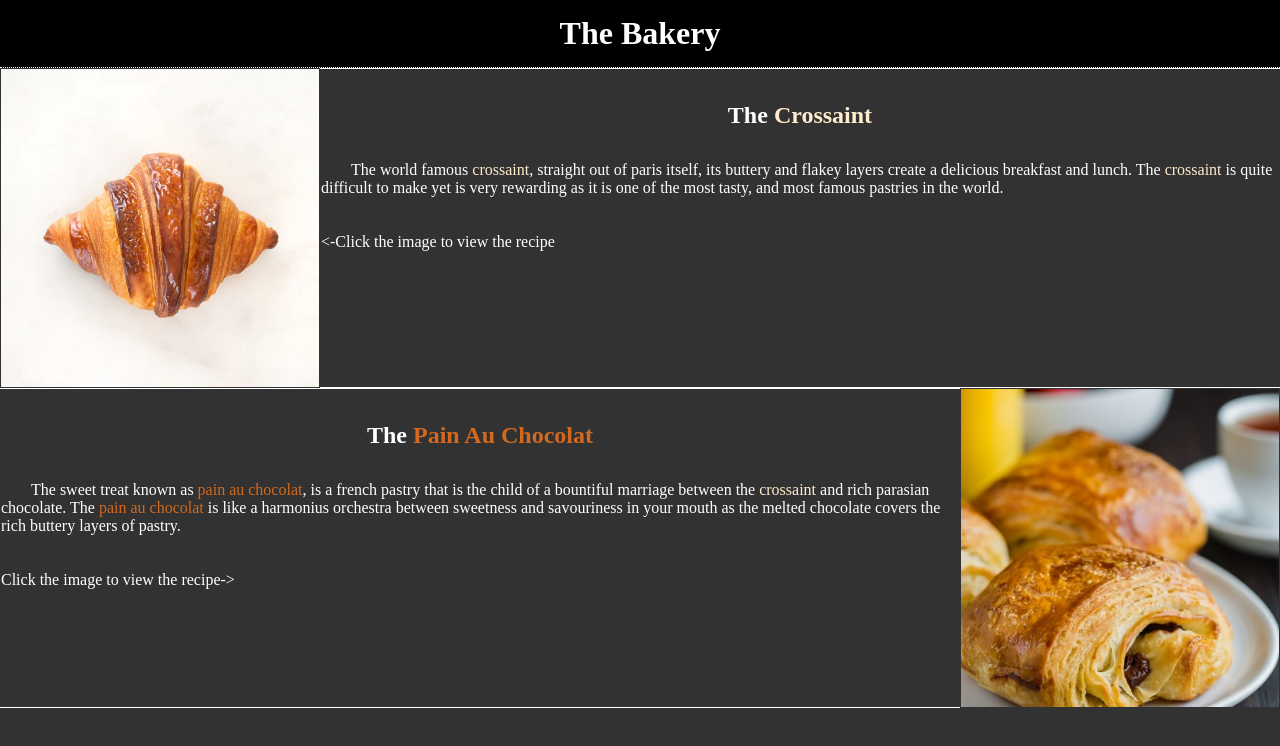
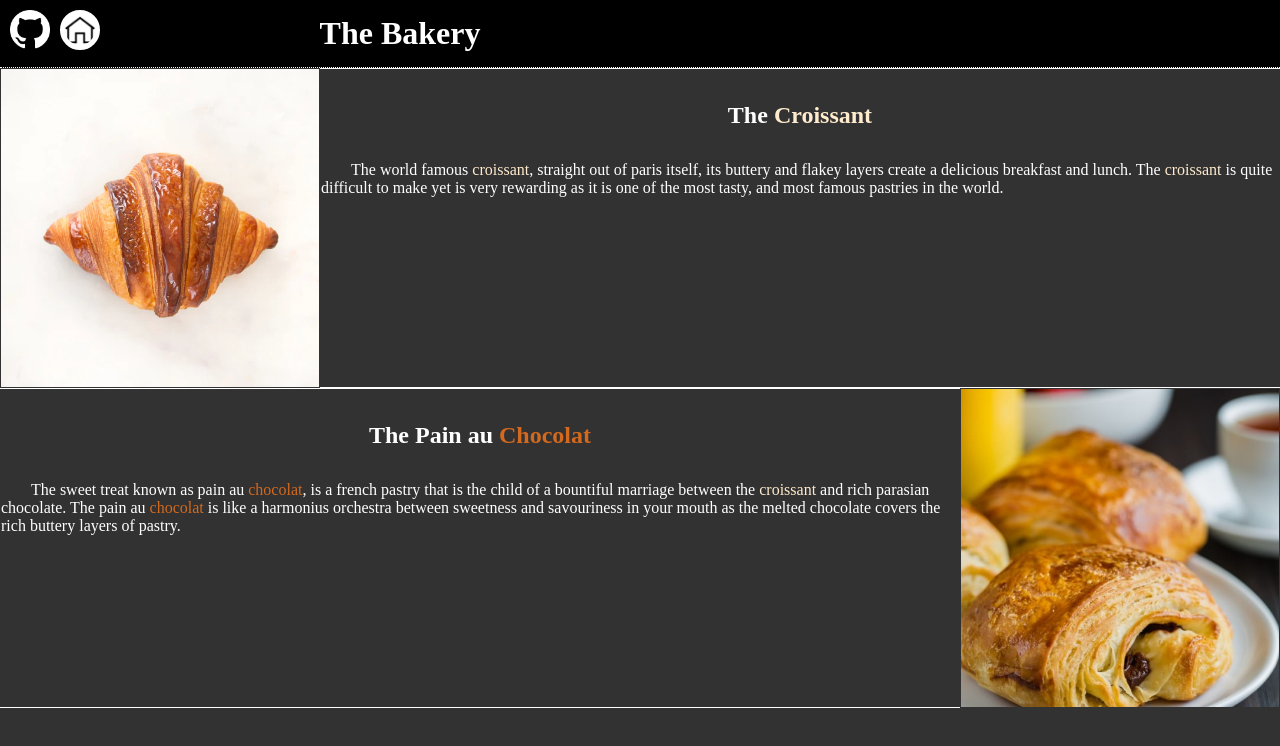
Before and after one commit to shinkensen/Project_One, a plain HTML site: page docs/index.html in a window 1280 px wide. Drawn offline with Linux system fonts and the light colour scheme.

Commit message:
added in some buttons and stuff in the webpage

```diff
--- a/docs/index.html
+++ b/docs/index.html
@@ -10,26 +10,34 @@
 <title>My page</title>
 </head>
 <body>
-    <div style="text-align: center;background-color: black;padding-top: 15px;" >
-        <h1 style="color:white ;padding-bottom: 5px;padding-bottom:15px ;border-bottom: 1px dotted white;">The Bakery</h1>
+    <div style="background-color: black;border-bottom: 1px dotted white;display: flex;">
+        <div>
+            <img src="images/github.png" alt="Github Logo" style="width: 40px; height: 40px;padding-top: 10px;padding-left: 10px;">
+        </div>
+        <div>
+            <img src="images/image.png" alt="Home" style="width:30px;height:30px;border-radius:100px;border:5px solid white; background-color: white;margin-top: 10px; margin-left: 10px;">
+        </div>
+    <div style="text-align: center;background-color: black;padding-top: 15px;width: 200px;margin-left: 200px;" >
+        <h1 style="color:white ;padding-bottom: 5px;padding-bottom:15px ">The Bakery</h1>
+    </div>
     </div>
     <div class="rows flex-container">
     <div class="img_rows flex-child img">
         <a href="croissant.html"><img src="images/crossaint.webp" alt="crossaint image"></a>
     </div>
     <div class="text_rows flex-child text">
-        <h4 style="color:white; float: left; width: 100%;font-size: x-large;">The <span style="color:blanchedalmond">Crossaint</span></h4>
+        <h4 style="color:white; float: left; width: 100%;font-size: x-large;">The <span style="color:blanchedalmond">Croissant</span></h4>
         <p style="color:white;text-align: left; font-size: 100%;">
-            The world famous <span style="color:blanchedalmond">crossaint</span>, straight out of paris itself, its buttery and flakey layers create a delicious breakfast and lunch. The <span style="color:blanchedalmond">crossaint</span> is quite difficult to make yet is very rewarding as it is one of the most tasty, and most famous pastries in the world.<br><br><br> <-Click the image to view the recipe
+            The world famous <span style="color:blanchedalmond">croissant</span>, straight out of paris itself, its buttery and flakey layers create a delicious breakfast and lunch. The <span style="color:blanchedalmond">croissant</span> is quite difficult to make yet is very rewarding as it is one of the most tasty, and most famous pastries in the world.<br><br><br>
         </p>
     </div>
     </div>
     <div class="rows flex-container">
         <div class="text_rows flex-child text">
-            <h4 style="color:white; float: left; width: 100%;font-size: x-large;">The <span style="color:chocolate">Pain Au Chocolat</span></h4>
-                <p style="color:white;text-align: left; font-size: 100%;">
-                The sweet treat known as <span style="color:chocolate">pain au chocolat</span>, is a french pastry that is the child of a bountiful marriage between the <span style="color:blanchedalmond">crossaint</span> and rich parasian chocolate. The <span style="color:chocolate">pain au chocolat</span> is like a harmonius orchestra between sweetness and savouriness in your mouth as the melted chocolate covers the rich buttery layers of pastry.</span><br><br><br><span style="text-align: right;"> Click the image to view the recipe-></span>
-            </p>
+            <h4 style="color:white; float: left; width: 100%;font-size: x-large;">The Pain au <span class="hvr">Chocolat</span></h4>
+                <a href="pain.html" style="text-decoration: none;"><p style="color:white;text-align: left; font-size: 100%;">
+                The sweet treat known as pain au <span class="hvr">chocolat</span>, is a french pastry that is the child of a bountiful marriage between the <span style="color:blanchedalmond" >croissant</span> and rich parasian chocolate. The pain au <span class="hvr">chocolat</span> is like a harmonius orchestra between sweetness and savouriness in your mouth as the melted chocolate covers the rich buttery layers of pastry.</span><br><br><br>
+            </p></a>
         </div>
         <div class="img_rows flex-child img">
         <a href="pain.html"><img src="images/pain.png" alt="pain au chocolat image"></a>
--- a/docs/styling.css
+++ b/docs/styling.css
@@ -12,12 +12,20 @@ h1{
         display:flex;
 
     }
+    .rows :hover{
+        background-color: gray;
+    }
+    .hvr{
+        color:chocolate;
+    }
+    .hvr:hover{
+        color: white;
+    }
     .img_rows{
         width:20%;
     }
     .img_rows img{
         width:100%;
-        max-width: 400px;
         height:100%;
     }
     .text_rows{
```
Also changed, not shown: docs/croissant.html (+3 -3 lines), docs/pain.html (+1 -1 lines), docs/images/github.png (added), docs/images/image.png (added).
